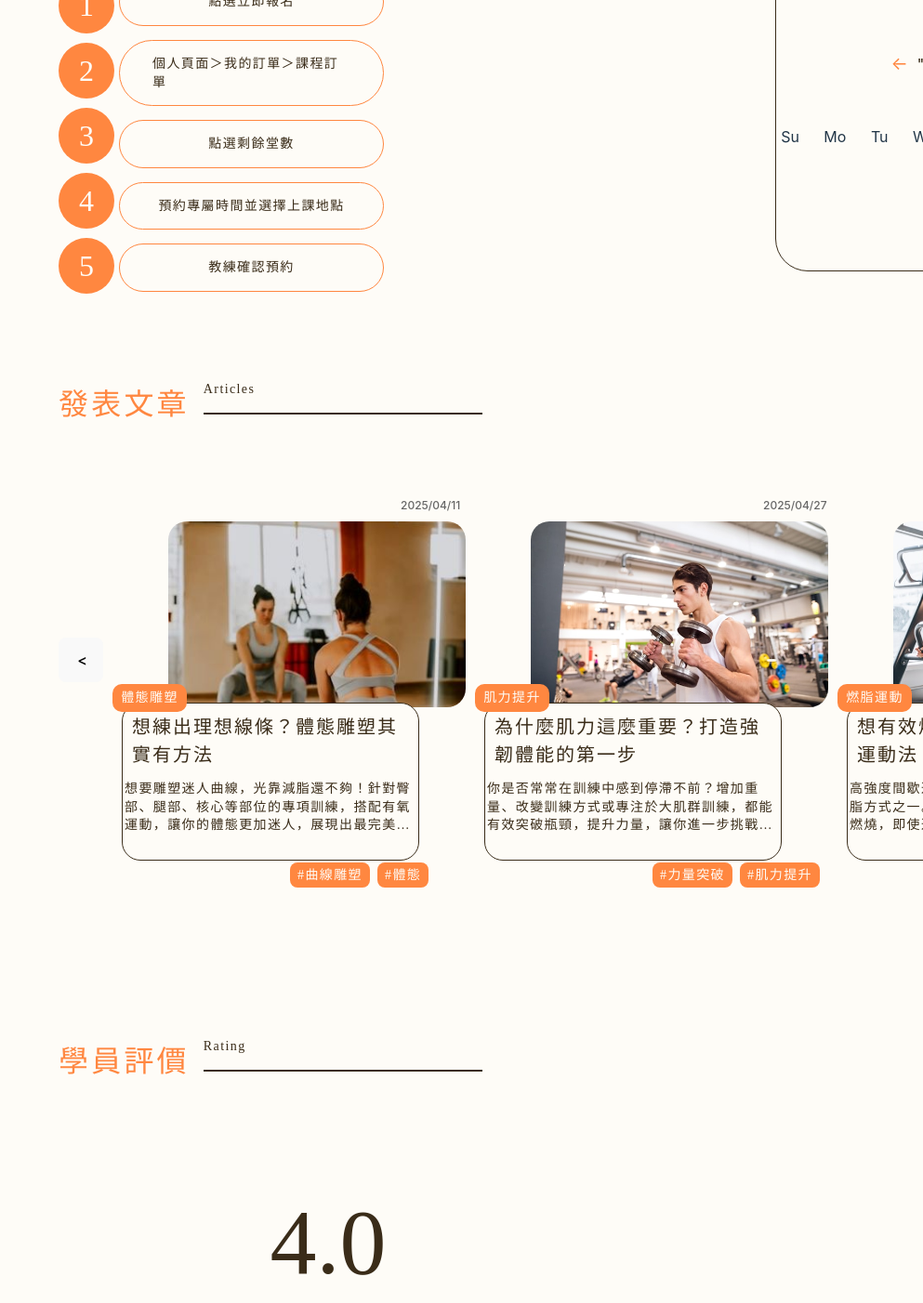
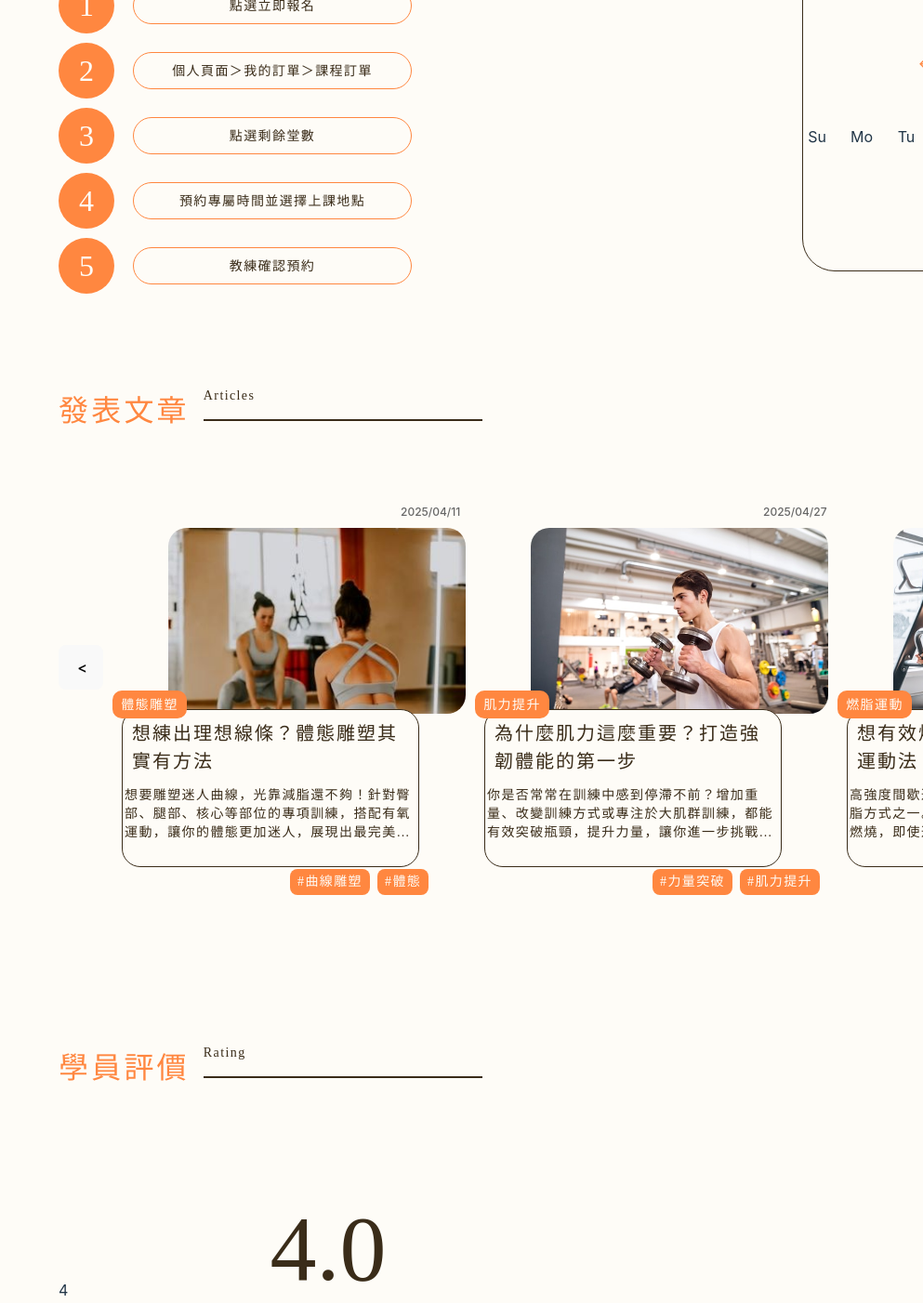
Before and after one commit to jodi0813/fitnaviTeam, a React (Vite) app: page /coachintro in a window 1280 px wide. Shown: the part 4180-5582 px from the top of the page at 93% size, without its empty margins (287-1280 px from the left). Built offline with nearby package versions, Linux system fonts and the light colour scheme; a web font is replaced by a local one.

Commit message:
評價小卡更新

```diff
--- a/src/components/CommentCard.jsx
+++ b/src/components/CommentCard.jsx
@@ -1,7 +1,7 @@
 import React from "react";
 import styles from "./CommentCard.module.scss";
 
-function CommentCard({ rate, content, commentperson, commentdate, className }) {
+function CommentCard({ rate, content, commentperson, commentdate}) {
     function renderStars() {
         const stars = [];
         for (let i = 0; i < 5; i++) {
@@ -19,7 +19,7 @@ function CommentCard({ rate, content, commentperson, commentdate, className }) {
     }
 
     return (
-        <div className={`${styles.card} ${className || ''}`}>
+        <div className={`${styles.card} }`}>
             <div className={styles.starRate}>
                 <div>{renderStars()}</div>
                 <p className={styles.rate}>{rate}</p>
--- a/src/components/CommentCard.scss
+++ b/src/components/CommentCard.module.scss
@@ -1,12 +1,13 @@
-@use "../reset.scss";
 
-.CommentCard {
+
+.Card {
     width: 305px;
     height: 290px;
     flex-direction: column;
     justify-content: space-between;
     align-items: flex-start;
     border-radius: 20px;
+    background-color:orange;
 
     .rate {
         color: var(--dark, #3A2C19);
--- a/src/fitnavi/CoachIntro/CoachIntro.scss
+++ b/src/fitnavi/CoachIntro/CoachIntro.scss
@@ -890,7 +890,7 @@
         flex-direction: row;
         justify-content: flex-start;
         align-items: flex-start;
-        gap: 5px;
+        gap: 20px;
 
         .number {
             p {
@@ -915,8 +915,8 @@
         .resdetail {
             p {
                 display: flex;
-                width: 285px;
-                padding: 15px 35px;
+                width: 300px;
+                height: 40px;
                 flex-direction: column;
                 justify-content: center;
                 align-items: center;
@@ -934,6 +934,9 @@
                 line-height: 140%;
                 /* 19.6px */
                 letter-spacing: 1.4px;
+                white-space: nowrap;
+                margin-bottom: 30px;
+                margin-top: 10px;
             }
 
         }
--- a/src/fitnavi/CoachIntro/Coachintro.jsx
+++ b/src/fitnavi/CoachIntro/Coachintro.jsx
@@ -4,6 +4,7 @@ import MainTitle from "../../components/Title/MainTitle";
 import { IoMdHeartEmpty, IoMdHeart } from "react-icons/io";
 import { BsClock } from "react-icons/bs";
 import Articlecards from '../../components/Articlecards';
+import CommentCard from "../../components/CommentCard";
 
 
 function Coachintro() {
@@ -42,6 +43,15 @@ function Coachintro() {
 
 
 
+    ]
+
+    const CommentData = [
+        {
+            rate: "4",
+            content: "教練的課程設計非常貼心，每次訓練後都能感受到自己的一點點進步！",
+            commentperson: "鄭Ｏ翔",
+            commentdate: "2025/5/26"
+        },
     ]
 
 
@@ -425,6 +435,22 @@ function Coachintro() {
                         </div>
 
                     </div>
+
+                    <div>
+                        {CommentData.map((card, index) => (
+
+                            <CommentCard
+                                key={index}
+                                rate={card.rate}
+                                // Stars={card.renderStars()}
+                                content={card.content}
+                                commentperson={card.commentperson}
+                                commentdate={card.commentdate}
+                                className={`card${index + 1}`}
+                                // onClick={() => navigate(`/article/${card.id}`)}
+                            />
+                        ))}
+                    </div>
                 </section >
             </main >
 
```
Lines whose indentation alone changed are shown as unchanged.
